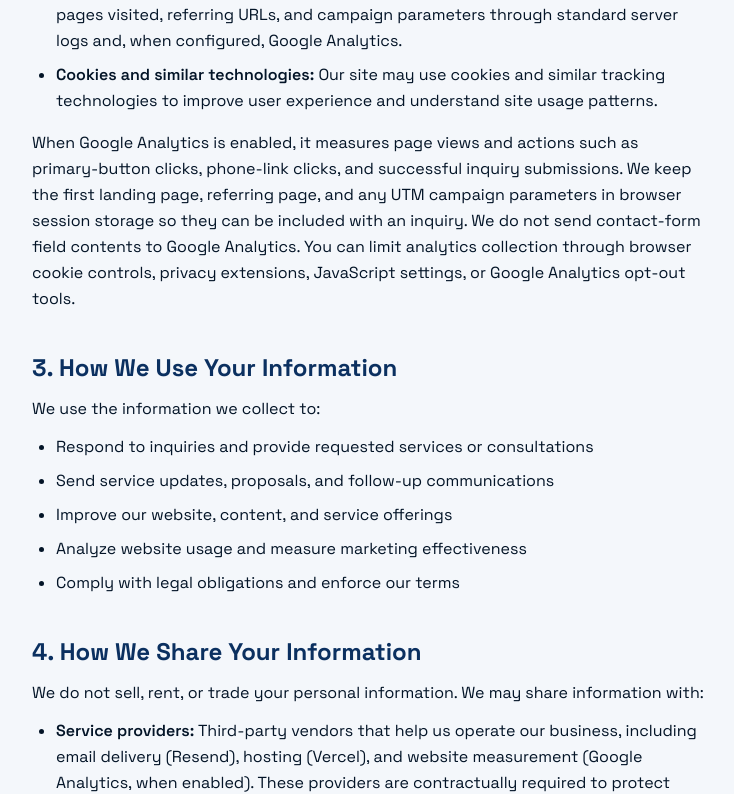
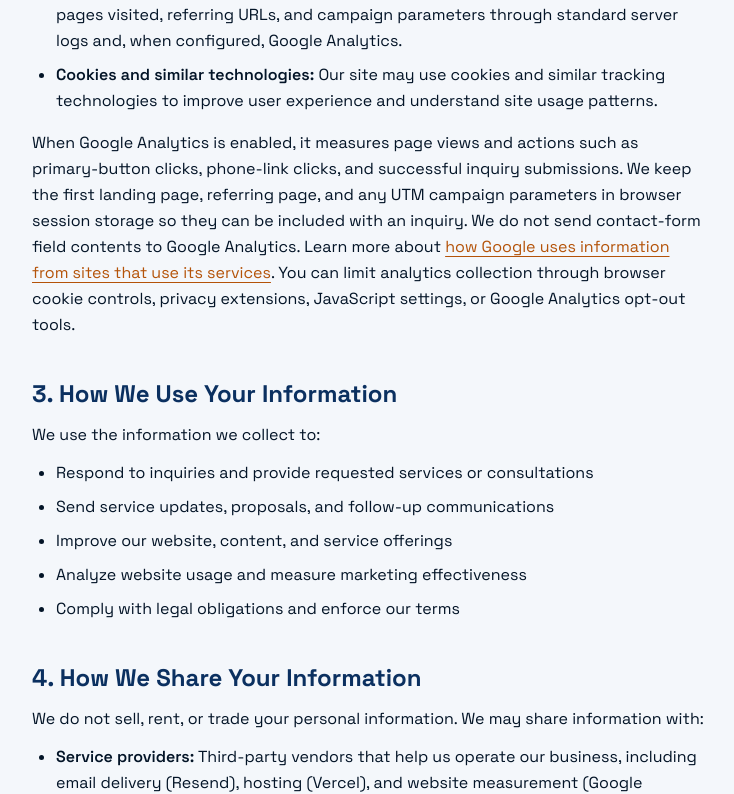
Before and after one commit to JxWayne890/The-Provider-System-Website, a React (Vite) app: page /privacy-policy in a window 1280 px wide. Shown: the part 706-1500 px from the top of the page, without its empty margins (272-1006 px from the left). Built offline with nearby package versions, Linux system fonts and the light colour scheme; no server answers; a web font is replaced by a local one.

Commit message:
Connect Provider System Google Analytics

```diff
--- a/src/pages/PrivacyPolicyPage.jsx
+++ b/src/pages/PrivacyPolicyPage.jsx
@@ -111,9 +111,17 @@ export default function PrivacyPolicyPage() {
                             primary-button clicks, phone-link clicks, and successful inquiry submissions.
                             We keep the first landing page, referring page, and any UTM campaign parameters
                             in browser session storage so they can be included with an inquiry. We do not
-                            send contact-form field contents to Google Analytics. You can limit analytics
-                            collection through browser cookie controls, privacy extensions, JavaScript
-                            settings, or Google Analytics opt-out tools.
+                            send contact-form field contents to Google Analytics. Learn more about{' '}
+                            <a
+                                href="https://policies.google.com/technologies/partner-sites"
+                                target="_blank"
+                                rel="noreferrer"
+                                className="text-accent hover:text-accent/80 underline underline-offset-4"
+                            >
+                                how Google uses information from sites that use its services
+                            </a>
+                            . You can limit analytics collection through browser cookie controls, privacy
+                            extensions, JavaScript settings, or Google Analytics opt-out tools.
                         </p>
                     </section>
 
```
Also changed, not shown: src/lib/analytics.js.
